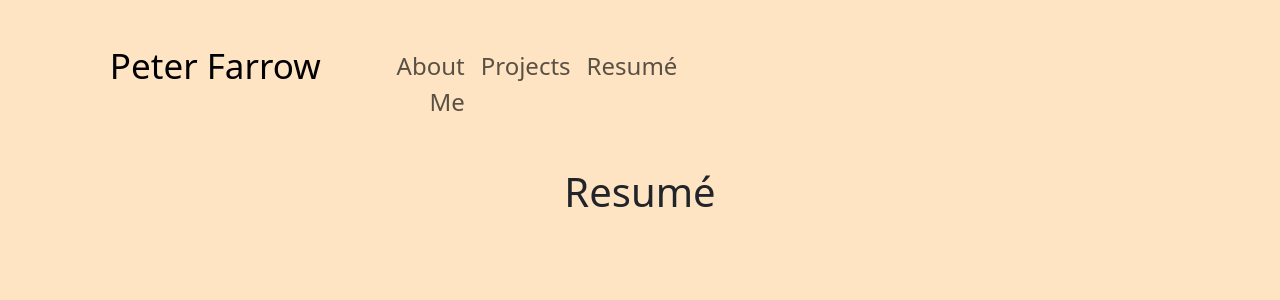
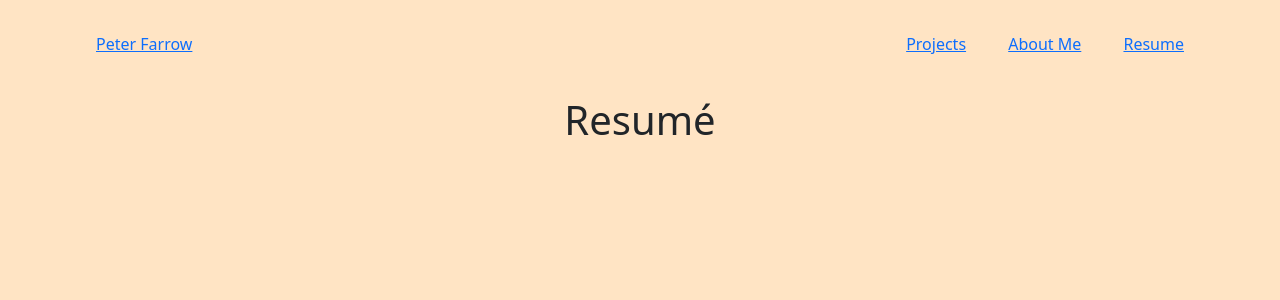
Before and after one commit to peter5farrow/portfolio, a React (Vite) app: page /resume in a window 1280 px wide. Shown: the top 300 px of the page. Built offline with nearby package versions, Linux system fonts and the light colour scheme.

Commit message:
homemade navbar

```diff
--- a/src/App.css
+++ b/src/App.css
@@ -10,30 +10,18 @@ html {
   background-color: bisque;
 }
 
-#navBrand {
-  font-size: 35px;
-}
-
-.navbar {
-  width: 100%;
-  margin-bottom: 32px;
-  font-size: 24px;
-}
-
-#navContainer .container {
-  margin: 0;
-  max-width: 100%;
-  justify-content: space-between;
-}
-
-.nav-link {
-  text-align: end;
-}
-
-.resume {
-  width: 1000px;
-}
-
 .header {
   margin-bottom: 35px;
 }
+
+#navBar {
+  display: flex;
+  justify-content: space-between;
+  margin: 0 5vw 5vh 5vw;
+}
+
+#homeButton {
+  display: flex;
+  justify-content: start;
+  width: 60vw;
+}
--- a/src/components/NavBar.jsx
+++ b/src/components/NavBar.jsx
@@ -1,30 +1,12 @@
-import Container from "react-bootstrap/Container";
-import { Col, Row } from "react-bootstrap";
-import Nav from "react-bootstrap/Nav";
-import Navbar from "react-bootstrap/Navbar";
+import NavButton from "./NavButton";
 
 export default function NavBar() {
   return (
-    <Navbar expand="lg" className="navbar">
-      <Container id="navContainer">
-        <Row>
-          <Col xs="6">
-            <Navbar.Brand href="/" id="navBrand">
-              Peter Farrow
-            </Navbar.Brand>
-          </Col>
-          <Col xs="6">
-            <Navbar.Toggle aria-controls="basic-navbar-nav" />
-            <Navbar.Collapse id="basic-navbar-nav">
-              <Nav className="me-auto">
-                <Nav.Link href="/about-me">About Me</Nav.Link>
-                <Nav.Link href="/projects">Projects</Nav.Link>
-                <Nav.Link href="/resume">Resum&eacute;</Nav.Link>
-              </Nav>
-            </Navbar.Collapse>
-          </Col>
-        </Row>
-      </Container>
-    </Navbar>
+    <div id="navBar">
+      <NavButton page="home" />
+      <NavButton page="projects" />
+      <NavButton page="about-me" />
+      <NavButton page="resume" />
+    </div>
   );
 }
--- /dev/null
+++ b/src/components/NavButton.jsx
@@ -0,0 +1,23 @@
+export default function NavButton({ page }) {
+  function extractPageName(name) {
+    const pageNameArray = [];
+    for (const word of name.split("-")) {
+      pageNameArray.push(word.charAt(0).toUpperCase() + word.slice(1));
+    }
+    return pageNameArray.join(" ");
+  }
+
+  if (page === "home") {
+    return (
+      <div id="homeButton">
+        <a href="/">Peter Farrow</a>
+      </div>
+    );
+  }
+
+  return (
+    <div className="nav-button">
+      <a href={`/${page}`}>{extractPageName(page)}</a>
+    </div>
+  );
+}
```
